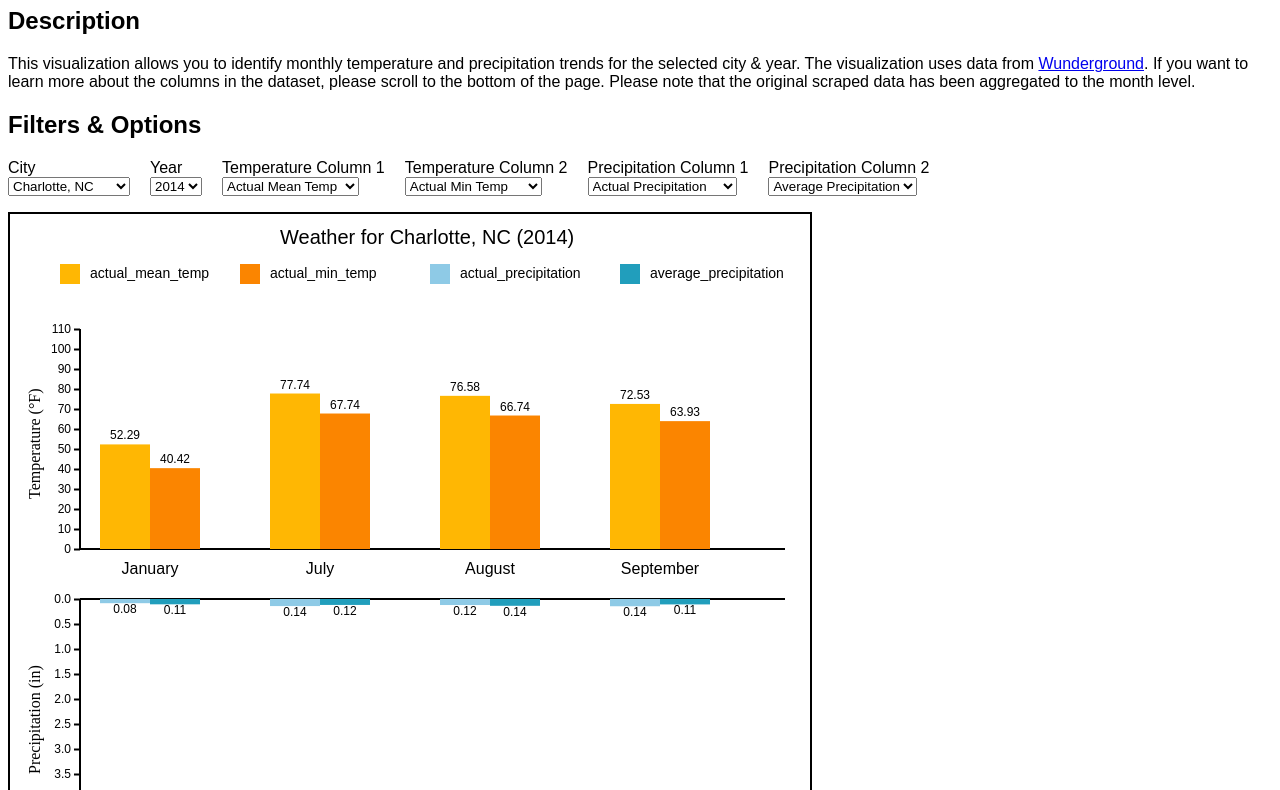
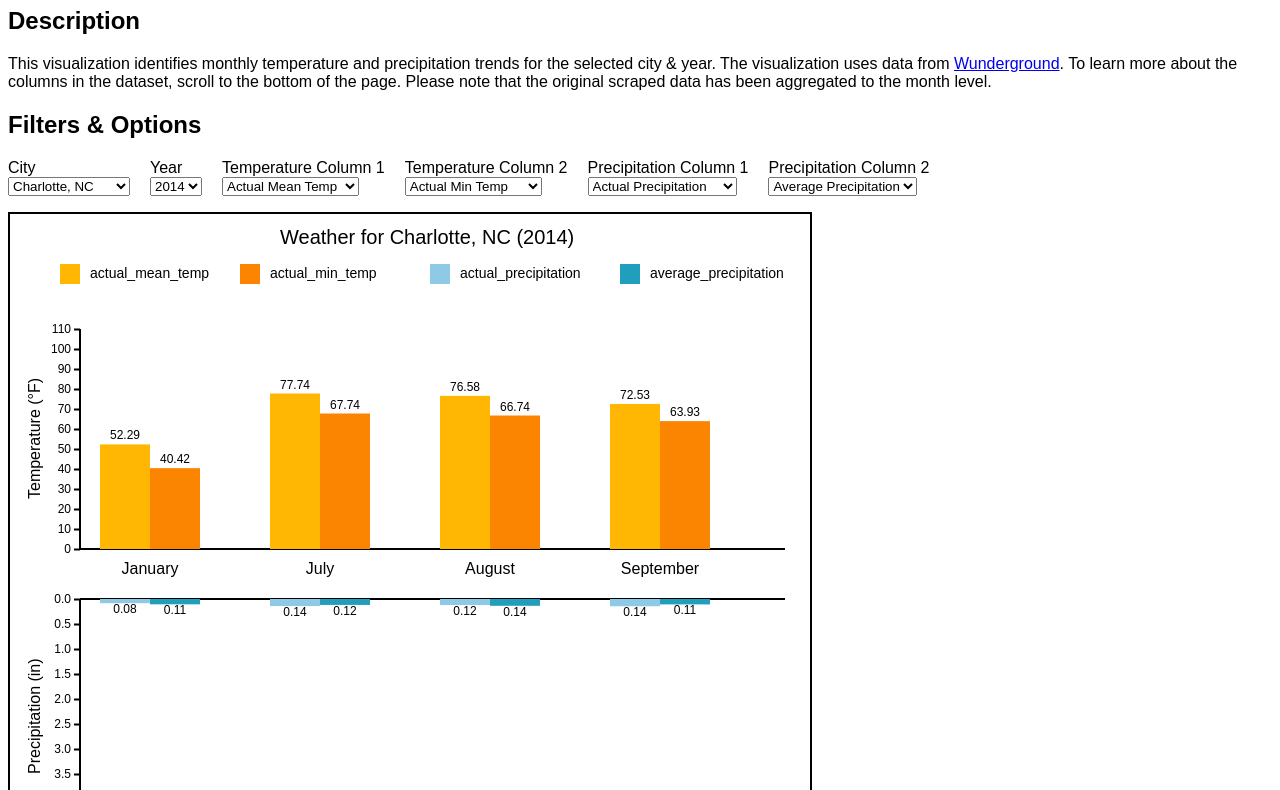
Before and after one commit to Kaarina7/info474finalproject, a plain HTML site: page index.html in a window 1280 px wide. Shown: the part 73-863 px from the top of the page. Drawn offline with nearby package versions, Linux system fonts and the light colour scheme.

Commit message:
Cleaned up code & added comments */

```diff
--- a/index.html
+++ b/index.html
@@ -10,7 +10,7 @@
       <div>
         <h1 class="text">Welcome to the temperature and precipitation visualizer!</h1>
         <h2 class="text">Description</h2>
-        <p class="text">This visualization allows you to identify monthly temperature and precipitation trends for the selected city & year. The visualization uses data from <a href="https://www.wunderground.com/">Wunderground</a>. If you want to learn more about the columns in the dataset, please scroll to the bottom of the page. Please note that the original scraped data has been aggregated to the month level.</p>
+        <p class="text">This visualization identifies monthly temperature and precipitation trends for the selected city & year. The visualization uses data from <a href="https://www.wunderground.com/">Wunderground</a>. To learn more about the columns in the dataset, scroll to the bottom of the page. Please note that the original scraped data has been aggregated to the month level.</p>
         <h2 class="text">Filters & Options</h2>
       </div>
       <div class="dropdown-container">
--- a/main.js
+++ b/main.js
@@ -2,7 +2,7 @@
 COMMAND TO START LOCAL PYTHON SERVER: python -m http.server 8080
 
 THINGS TO DO:
-- add comments to code & clean up
+- make the y-axes dynamic
 */
 
 // initialize global variables
@@ -16,15 +16,14 @@ let precCol1 = 'actual_precipitation';
 let precCol2 = 'average_precipitation';
 let year = "2014";
 
-// Global function called when selected location is changed
+// update chart when city is changed
 function onCityChanged() {
     let catSelect = d3.select('#citySelect').node();
-
     city = catSelect.options[catSelect.selectedIndex].value;
-
     updateChart(city, tempCol1, tempCol2, precCol1, precCol2, year);
 }
 
+// update chart when first temp column is changed
 function onCol1Changed() {
     let catSelect = d3.select('#col1Select').node();
 
@@ -33,41 +32,37 @@ function onCol1Changed() {
     updateChart(city, tempCol1, tempCol2, precCol1, precCol2, year);
 }
 
+// update chart when second temp column is changed
 function onCol2Changed() {
     let catSelect = d3.select('#col2Select').node();
-
     tempCol2 = catSelect.options[catSelect.selectedIndex].value;
-
     updateChart(city, tempCol1, tempCol2, precCol1, precCol2, year);
 }
 
+// update chart when first precipitation column is changed
 function onPrec1Changed() {
     let catSelect = d3.select('#prec1Select').node();
-
     precCol1 = catSelect.options[catSelect.selectedIndex].value;
-
     updateChart(city, tempCol1, tempCol2, precCol1, precCol2, year);
 }
 
+// update chart when second precipitation column is changed
 function onPrec2Changed() {
     let catSelect = d3.select('#prec2Select').node();
-
     precCol2 = catSelect.options[catSelect.selectedIndex].value;
-
     updateChart(city, tempCol1, tempCol2, precCol1, precCol2, year);
 }
 
+// update chart when year is changed
 function onYearChanged() {
     let catSelect = d3.select('#yearSelect').node();
-
     year = catSelect.options[catSelect.selectedIndex].value;
-
     updateChart(city, tempCol1, tempCol2, precCol1, precCol2, year);
 }
 
+// set up SVG/chart parameters
 let svg = d3.select('svg');
 
-// Get layout parameters
 let svgWidth = +svg.attr('width');
 let svgHeight = +svg.attr('height');
 
@@ -76,37 +71,23 @@ let padding = {t: 60, r: 40, b: 30, l: 40};
 let chartWidth = svgWidth - padding.l - padding.r;
 let chartHeight = svgHeight - padding.t - padding.b;
 
-let barBand = chartWidth / 26;
-let barWidth = barBand * 0.7;
-
-// Create a group element for appending chart elements
-let chartG = svg.append('g')
-    .attr('transform', 'translate('+[padding.l, padding.t]+')');
+let chartG = svg.append('g').attr('transform', 'translate('+[padding.l, padding.t]+')'); // Create group element for appending chart elements
 
 d3.csv('./DataProcessing/final.csv').then(function(dataset) {
 
     // initialize weather
     weather = dataset;
 
-    // set up y scale for top bars
-    yScaleTop = d3.scaleLinear()
-        .domain([110, 0])
-        .range([0, 220]);
-
-    // set up y scale for bottom bars
-    yScaleBottom = d3.scaleLinear()
-        .domain([0, 5])
-        .range([0, 250]);
-
     // call updateChart function
     updateChart(city, tempCol1, tempCol2, precCol1, precCol2, year);
 });
 
 function updateChart(selected_city, tempColumn1, tempColumn2, precColumn1, precColumn2, selected_year) {
-    // Create a filtered array of letters based on the filterKey
+    // filter the data based on the selected city & year
     let filteredData = weather.filter(item => item.city === selected_city);
     filteredData = filteredData.filter(item => item.year === selected_year);
 
+    // calculate the width of the bars based on the total number of data points
     let rectWidth = (680 - (filteredData.length * 50)) / filteredData.length;
 
     // remove all rectangles in order to regenerate them
@@ -144,7 +125,7 @@ function updateChart(selected_city, tempColumn1, tempColumn2, precColumn1, precC
         .style('font-size', '20px')
         .style('font-family', 'Arial, sans-serif');
 
-    // add key/legend
+    /* SET UP THE LEGEND AT THE TOP OF THE GRAPH */
     // first rectangle: tempColumn1
     chartG.append('rect')
         .attr('x', 10)
@@ -213,6 +194,19 @@ function updateChart(selected_city, tempColumn1, tempColumn2, precColumn1, precC
         .attr('font-family', 'Arial, sans-serif')
         .attr('fill', 'black');
 
+    /* END SETUP OF LEGEND */
+
+    /* SET UP THE TWO Y-AXES */
+    // set up y scale for top bars
+    yScaleTop = d3.scaleLinear()
+        .domain([110, 0])
+        .range([0, 220]);
+
+    // set up y scale for bottom bars
+    yScaleBottom = d3.scaleLinear()
+        .domain([0, 5])
+        .range([0, 250]);
+
     // Create top y-axis
     let yAxisTop = d3.axisLeft(yScaleTop);
 
@@ -246,6 +240,7 @@ function updateChart(selected_city, tempColumn1, tempColumn2, precColumn1, precC
         .attr("x", -225)
         .attr("y", -10)
         .style("text-anchor", "start")
+        .style('font-family', 'Arial, sans-serif')
         .text("Temperature (\u00B0F)");
 
     // Create bottom y-axis
@@ -274,23 +269,52 @@ function updateChart(selected_city, tempColumn1, tempColumn2, precColumn1, precC
         .attr("stroke", "black")  // Set the color of the line
         .attr("stroke-width", "2px");  // Set the width of the line
 
-    // add y-axis label for top y-axis
+    // add y-axis label for bottom y-axis
     chartG.append("text")
         .attr("class", "y-axis-label")
         .attr("transform", "rotate(-90)")
         .attr("x", -500)
         .attr("y", -10)
         .style("text-anchor", "start")
+        .style('font-family', 'Arial, sans-serif')
         .text("Precipitation (in)");
 
+    /* END SETUP OF Y-AXES */
+
+    /* CREATE BARS & LABELS FOR DATA */
     for (i = 0; i < filteredData.length; i++) {
-        // append one rectangle for tempColumn1
+        /* CREATE BARS */
+        // append a rectangle for tempColumn1
         chartG.append('rect')
             .attr('x', 50 + (rectWidth + 50)*i)
             .attr('y', 275 - (filteredData[i][tempColumn1] * 2))
             .attr('width', 50)
             .attr('height', filteredData[i][tempColumn1] * 2)
             .attr('fill', '#ffb703');
+        // append a rectangle for tempColumn2
+        chartG.append('rect')
+            .attr('x', 100 + (rectWidth + 50)*i)
+            .attr('y', 275 - (filteredData[i][tempColumn2] * 2))
+            .attr('width', 50)
+            .attr('height', filteredData[i][tempColumn2] * 2)
+            .attr('fill', '#fb8500');
+        // append a rectangle for precColumn1
+        chartG.append('rect')
+            .attr('x', 50 + (rectWidth + 50)*i)
+            .attr('y', 325)
+            .attr('width', 50)
+            .attr('height', filteredData[i][precColumn1] * 50)
+            .attr('fill', '#8ecae6');
+        // append another rectangle for precColumn2
+        chartG.append('rect')
+            .attr('x', 100 + (rectWidth + 50)*i)
+            .attr('y', 325)
+            .attr('width', 50)
+            .attr('height', filteredData[i][precColumn2] * 50)
+            .attr('fill', '#219ebc');
+        /* END BAR CREATION */
+
+        /* ADD DATA LABELS */
         // add data label for tempColumn1 rectangle
         chartG.append('text')
             .text(Math.round(filteredData[i][tempColumn1] * 100) / 100)
@@ -300,13 +324,6 @@ function updateChart(selected_city, tempColumn1, tempColumn2, precColumn1, precC
             .attr('font-size', '12px')
             .attr('font-family', 'Arial, sans-serif')
             .attr('fill', 'black');
-        // append another rectangle for tempColumn2
-        chartG.append('rect')
-            .attr('x', 100 + (rectWidth + 50)*i)
-            .attr('y', 275 - (filteredData[i][tempColumn2] * 2))
-            .attr('width', 50)
-            .attr('height', filteredData[i][tempColumn2] * 2)
-            .attr('fill', '#fb8500');
         // add data label for tempColumn2 rectangle
         chartG.append('text')
             .text(Math.round(filteredData[i][tempColumn2] * 100) / 100)
@@ -316,13 +333,6 @@ function updateChart(selected_city, tempColumn1, tempColumn2, precColumn1, precC
             .attr('font-size', '12px')
             .attr('font-family', 'Arial, sans-serif')
             .attr('fill', 'black');
-        // append a rectangle for precColumn1
-        chartG.append('rect')
-            .attr('x', 50 + (rectWidth + 50)*i)
-            .attr('y', 325)
-            .attr('width', 50)
-            .attr('height', filteredData[i][precColumn1] * 50)
-            .attr('fill', '#8ecae6');
         // add data label for precColumn1 rectangle
         chartG.append('text')
             .text(Math.round(filteredData[i][precColumn1] * 100) / 100)
@@ -332,13 +342,6 @@ function updateChart(selected_city, tempColumn1, tempColumn2, precColumn1, precC
             .attr('font-size', '12px')
             .attr('font-family', 'Arial, sans-serif')
             .attr('fill', 'black');
-        // append another rectangle for precColumn2
-        chartG.append('rect')
-            .attr('x', 100 + (rectWidth + 50)*i)
-            .attr('y', 325)
-            .attr('width', 50)
-            .attr('height', filteredData[i][precColumn2] * 50)
-            .attr('fill', '#219ebc');
         // add data label for precColumn2 rectangle
         chartG.append('text')
             .text(Math.round(filteredData[i][precColumn2] * 100) / 100)
@@ -357,5 +360,7 @@ function updateChart(selected_city, tempColumn1, tempColumn2, precColumn1, precC
             .attr('font-size', '16px')
             .attr('font-family', 'Arial, sans-serif')
             .attr('fill', 'black');
+        /* END ADDITION OF DATA LABELS */
     }
+    /* END CREATION OF BARS & LABELS FOR DATA */
 };
```
Also changed, not shown: 1 other file.
